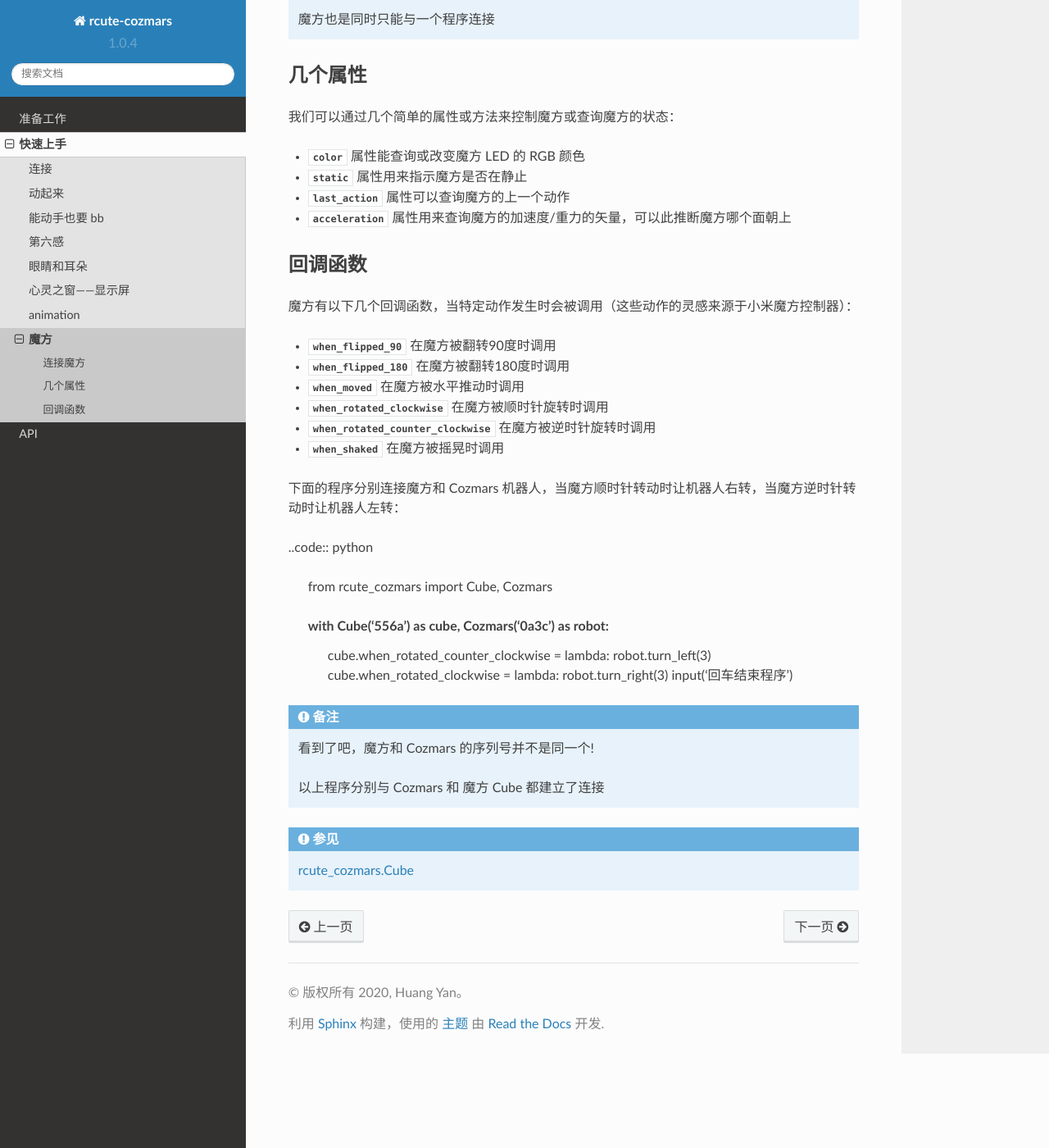
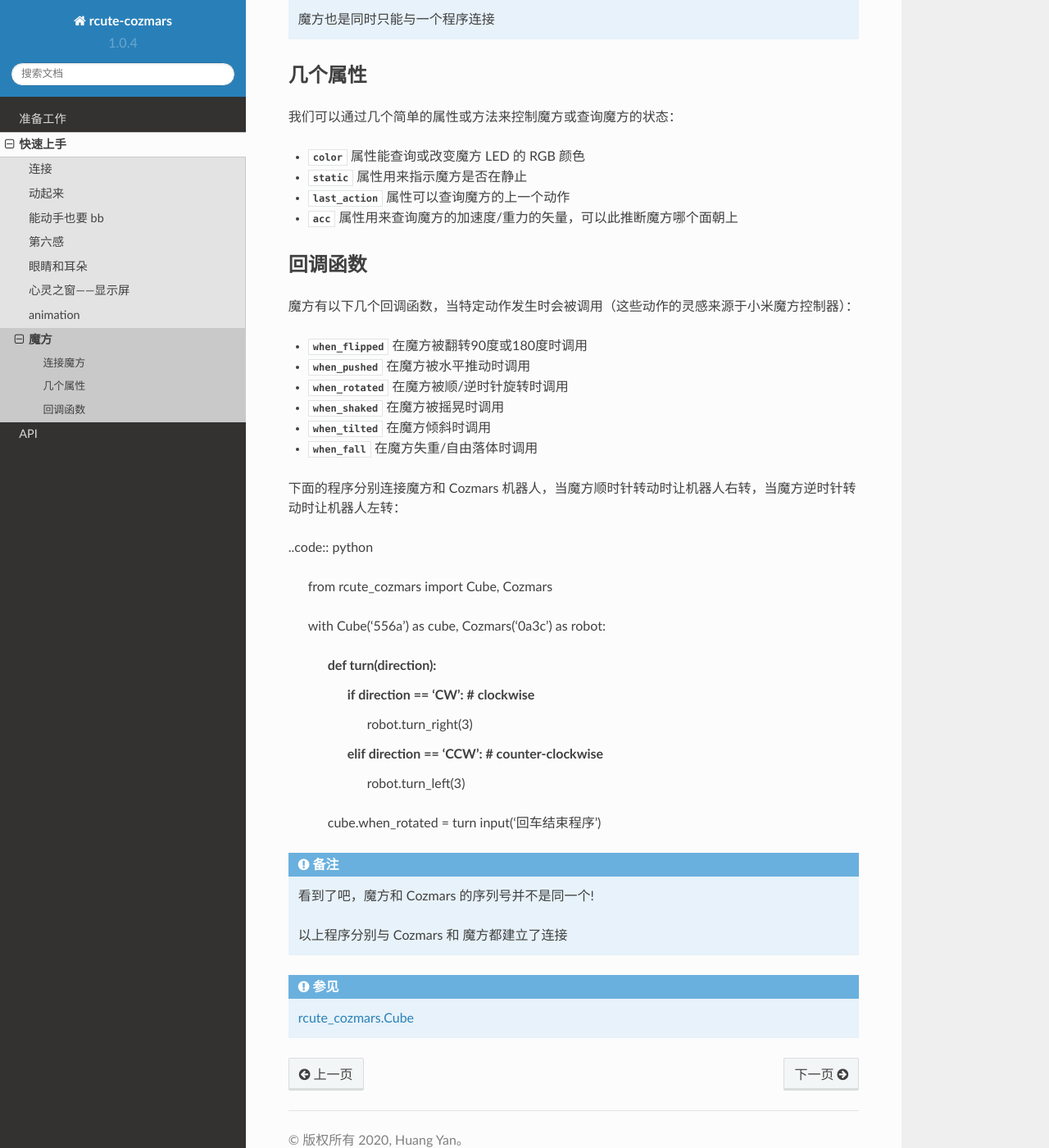
Before and after one commit to r-cute/rcute-cozmars, a Sphinx documentation site: the page built from docs/source/examples/cube.rst, in a window 1280 px wide and 1400 px high, scrolled down 871 px. Shown: the whole window at 82% size. Built offline with Sphinx 7.4.7 and the Read the Docs theme 2.0.0, drawn with Linux system fonts in a browser that asks for light colours; some of the changed text lies outside the part shown.

Commit message:
done cube

```diff
--- a/docs/source/examples/cube.rst
+++ b/docs/source/examples/cube.rst
@@ -4,7 +4,7 @@
 连接魔方
 ----------
 
-魔方 Cube 是独立于 Cozmars 机器人的，要控制魔方或者获取魔方的传感器数据，需要与魔方建立连接。方法和 :class:`Robot <./examples/connect.html>`_ 十分类似。
+魔方是独立于 Cozmars 机器人的，要控制魔方或者获取魔方的传感器数据，需要与魔方建立连接。方法和 :class:`Robot <./examples/connect.html>`_ 十分类似。
 
 按下电源开关后，首先导入 :class:`rcute_cozmars.Cube`:
 
@@ -52,19 +52,19 @@
 - :data:`color` 属性能查询或改变魔方 LED 的 RGB 颜色
 - :data:`static` 属性用来指示魔方是否在静止
 - :data:`last_action` 属性可以查询魔方的上一个动作
-- :data:`acceleration` 属性用来查询魔方的加速度/重力的矢量，可以此推断魔方哪个面朝上
+- :data:`acc` 属性用来查询魔方的加速度/重力的矢量，可以此推断魔方哪个面朝上
 
 回调函数
 -----------
 
 魔方有以下几个回调函数，当特定动作发生时会被调用（这些动作的灵感来源于小米魔方控制器）：
 
-- :data:`when_flipped_90` 在魔方被翻转90度时调用
-- :data:`when_flipped_180` 在魔方被翻转180度时调用
-- :data:`when_moved` 在魔方被水平推动时调用
-- :data:`when_rotated_clockwise` 在魔方被顺时针旋转时调用
-- :data:`when_rotated_counter_clockwise` 在魔方被逆时针旋转时调用
+- :data:`when_flipped` 在魔方被翻转90度或180度时调用
+- :data:`when_pushed` 在魔方被水平推动时调用
+- :data:`when_rotated` 在魔方被顺/逆时针旋转时调用
 - :data:`when_shaked` 在魔方被摇晃时调用
+- :data:`when_tilted` 在魔方倾斜时调用
+- :data:`when_fall` 在魔方失重/自由落体时调用
 
 下面的程序分别连接魔方和 Cozmars 机器人，当魔方顺时针转动时让机器人右转，当魔方逆时针转动时让机器人左转：
 
@@ -73,15 +73,21 @@
     from rcute_cozmars import Cube, Cozmars
 
     with Cube('556a') as cube, Cozmars('0a3c') as robot:
-        cube.when_rotated_counter_clockwise = lambda: robot.turn_left(3)
-        cube.when_rotated_clockwise = lambda: robot.turn_right(3)
+
+        def turn(direction):
+            if direction == 'CW': # clockwise
+                robot.turn_right(3)
+            elif direction == 'CCW': # counter-clockwise
+                robot.turn_left(3)
+
+        cube.when_rotated = turn
         input('回车结束程序')
 
 .. note::
 
     看到了吧，魔方和 Cozmars 的序列号并不是同一个!
 
-    以上程序分别与 Cozmars 和 魔方 Cube 都建立了连接
+    以上程序分别与 Cozmars 和 魔方都建立了连接
 
 
 .. seealso::
```
Also changed, not shown: 1 other file.
